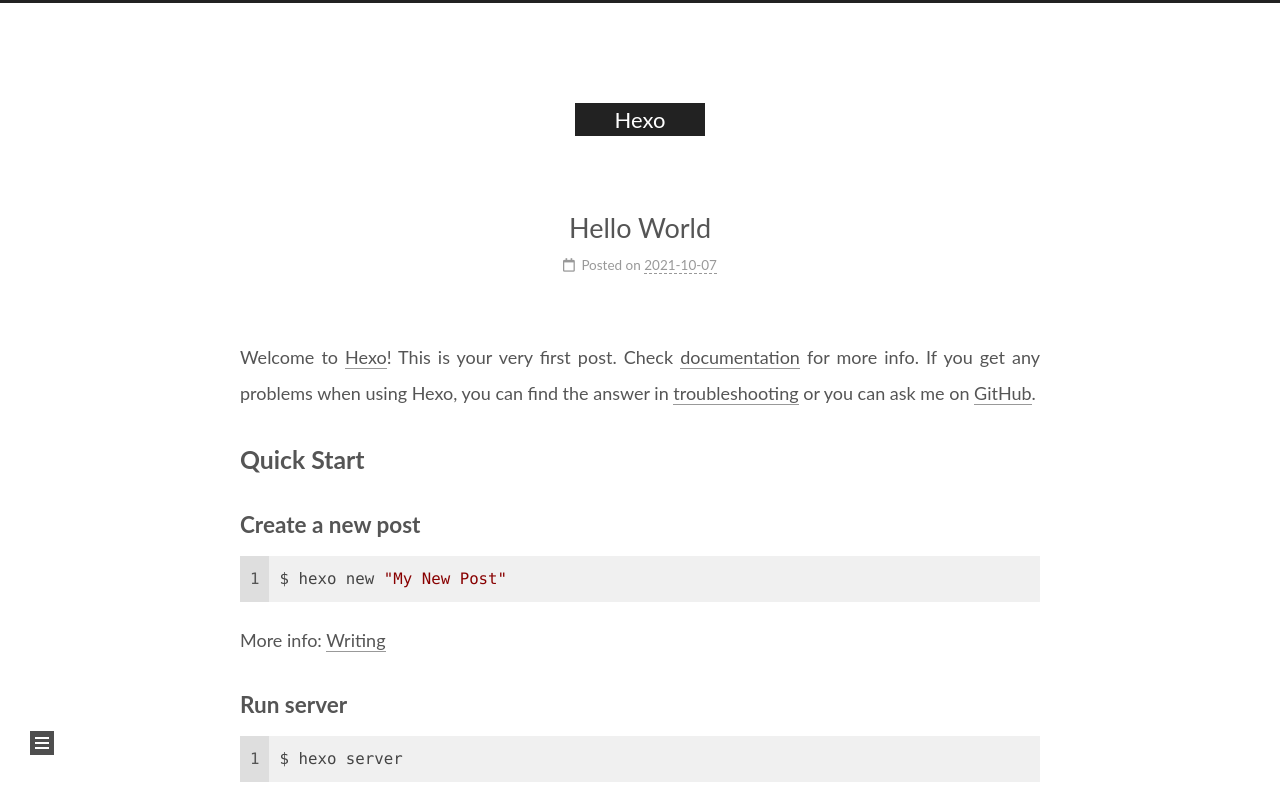
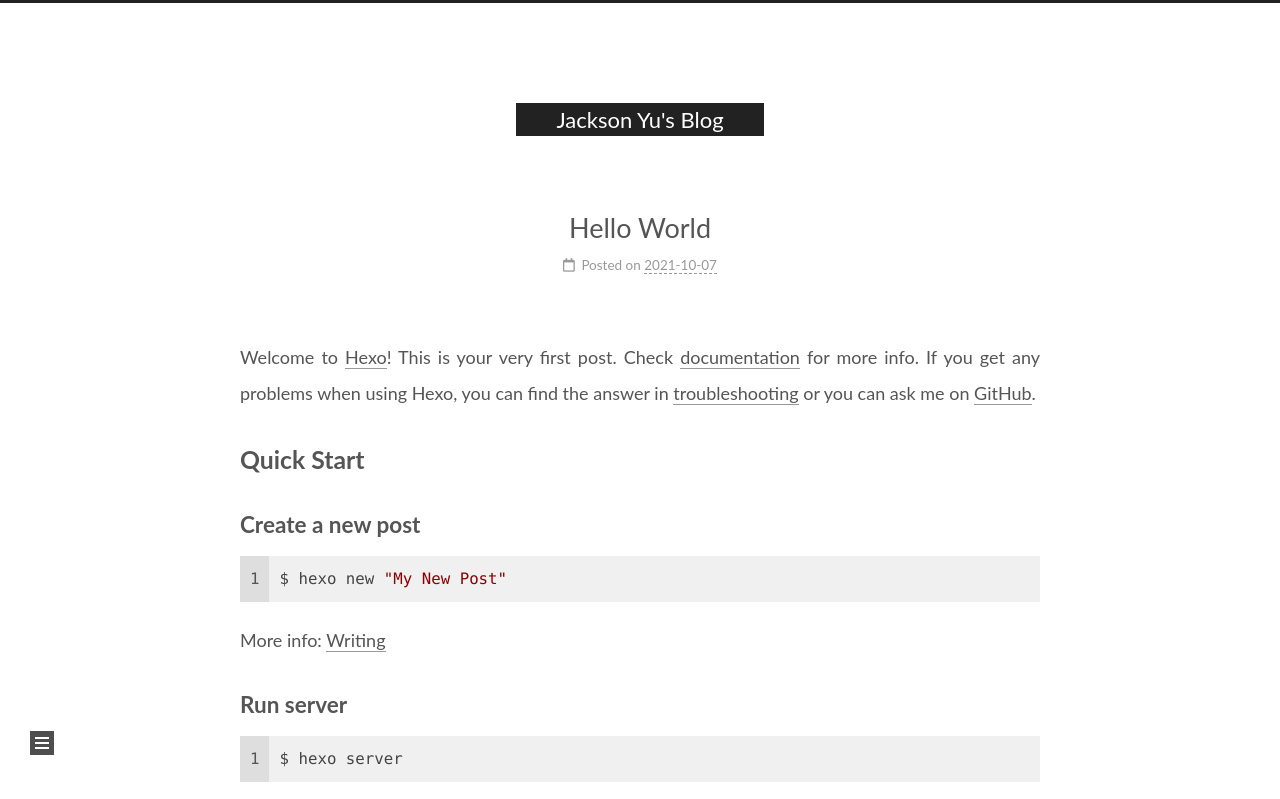
Before and after one commit to jacksonyu1334/jacksonyu1334.github.io, a plain HTML site: page index.html in a window 1280 px wide. Shown: the top 799 px of the page. Drawn offline with nearby package versions, Linux system fonts and the light colour scheme.

Commit message:
Site updated: 2021-10-08 00:53:36

```diff
--- a/index.html
+++ b/index.html
@@ -22,9 +22,9 @@
 <script class="next-config" data-name="main" type="application/json">{"hostname":"example.com","root":"/","images":"/images","scheme":"Muse","darkmode":false,"version":"8.8.0","exturl":false,"sidebar":{"position":"left","display":"post","padding":18,"offset":12},"copycode":false,"bookmark":{"enable":false,"color":"#222","save":"auto"},"mediumzoom":false,"lazyload":false,"pangu":false,"comments":{"style":"tabs","active":null,"storage":true,"lazyload":false,"nav":null},"stickytabs":false,"motion":{"enable":true,"async":false,"transition":{"post_block":"fadeIn","post_header":"fadeInDown","post_body":"fadeInDown","coll_header":"fadeInLeft","sidebar":"fadeInUp"}},"prism":false,"i18n":{"placeholder":"Searching...","empty":"We didn't find any results for the search: ${query}","hits_time":"${hits} results found in ${time} ms","hits":"${hits} results found"}}</script><script src="/js/config.js"></script>
 <meta name="description" content="热爱可抵岁月漫长。">
 <meta property="og:type" content="website">
-<meta property="og:title" content="Hexo">
+<meta property="og:title" content="Jackson Yu&#39;s Blog">
 <meta property="og:url" content="http://example.com/index.html">
-<meta property="og:site_name" content="Hexo">
+<meta property="og:site_name" content="Jackson Yu&#39;s Blog">
 <meta property="og:description" content="热爱可抵岁月漫长。">
 <meta property="og:locale" content="en_US">
 <meta property="article:author" content="Jackson Yu">
@@ -38,7 +38,7 @@
 <script class="next-config" data-name="page" type="application/json">{"sidebar":"","isHome":true,"isPost":false,"lang":"en","comments":"","permalink":"","path":"index.html","title":""}</script>
 
 <script class="next-config" data-name="calendar" type="application/json">""</script>
-<title>Hexo</title>
+<title>Jackson Yu's Blog</title>
 
 
 
@@ -64,7 +64,7 @@
 
     <a href="/" class="brand" rel="start">
       <i class="logo-line"></i>
-      <h1 class="site-title">Hexo</h1>
+      <h1 class="site-title">Jackson Yu's Blog</h1>
       <i class="logo-line"></i>
     </a>
   </div>
@@ -165,7 +165,7 @@
     </span>
 
     <span hidden itemprop="publisher" itemscope itemtype="http://schema.org/Organization">
-      <meta itemprop="name" content="Hexo">
+      <meta itemprop="name" content="Jackson Yu's Blog">
     </span>
       <header class="post-header">
         <h2 class="post-title" itemprop="name headline">
```
Also changed, not shown: 2021/10/07/hello-world/index.html (+4 -4 lines), archives/2021/10/index.html (+4 -4 lines), archives/2021/index.html (+4 -4 lines), archives/index.html (+4 -4 lines).
